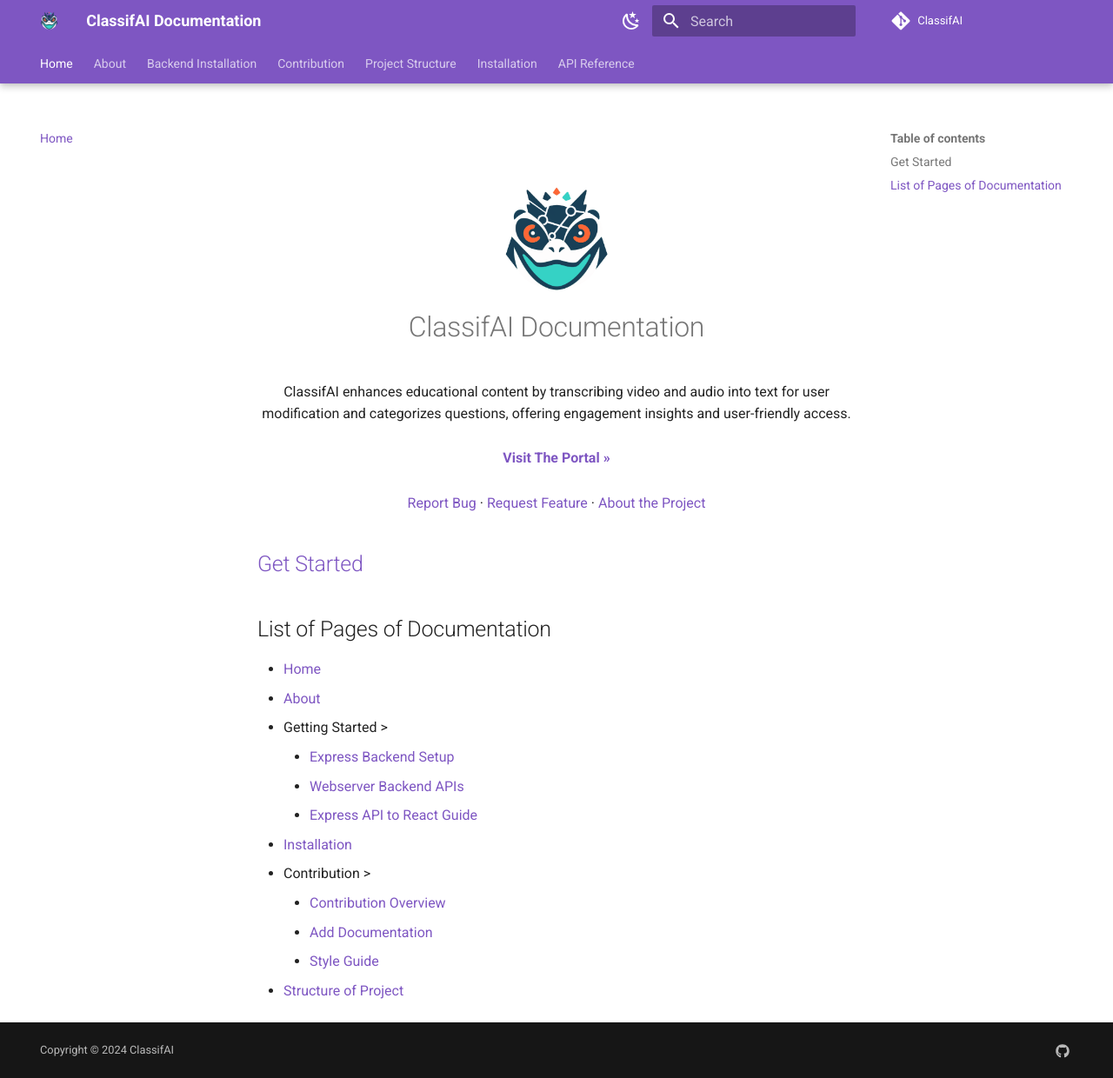
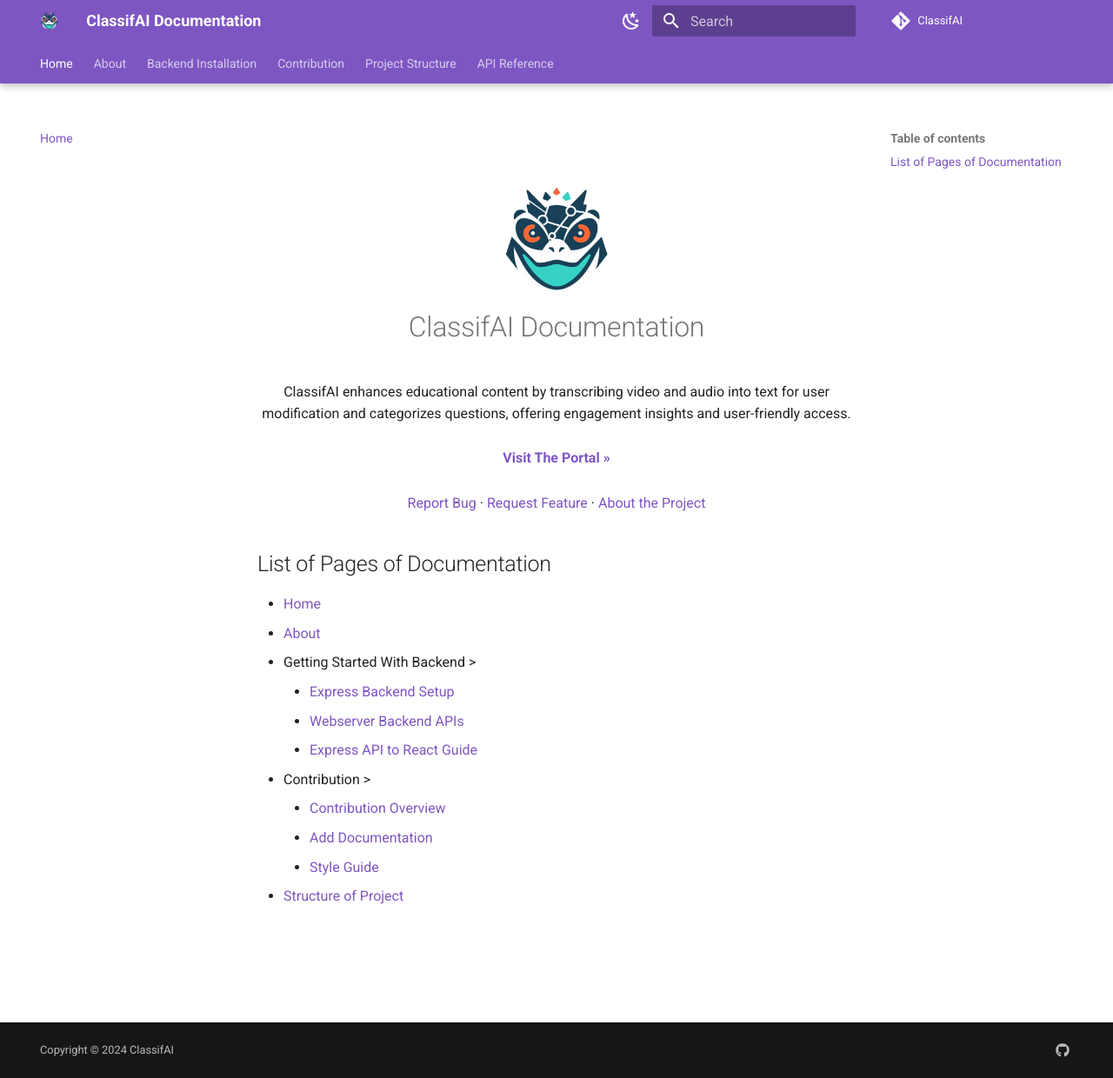
Before and after one commit to TCU-ClassifAI/classifAI, an MkDocs documentation site: the page built from docs/index.md, in a window 1280 px wide and 1240 px high. Shown: the whole window at 87% size. Built offline with MkDocs 1.6.1 and Material for MkDocs 9.7.7, drawn with Linux system fonts in a browser that asks for light colours; comment, search, counter and statistics services are not loaded.

Commit message:
Add docs

```diff
--- a/docs/index.md
+++ b/docs/index.md
@@ -24,17 +24,15 @@
   </p>
 </div>
 
-## [Get Started](getting_started.md)
 
 ## List of Pages of Documentation
 
 * [Home](index.md)
 * [About](about.md)
-- Getting Started >
+- Getting Started With Backend >
     - [Express Backend Setup](getting_started/express.md)
     - [Webserver Backend APIs](getting_started/express_api.md)
     - [Express API to React Guide](getting_started/express_api_react.md)
-* [Installation](installation.md)
 - Contribution >
     - [Contribution Overview](contribution/contributing.md)
     - [Add Documentation](contribution/editing_docs.md)
--- a/mkdocs.yml
+++ b/mkdocs.yml
@@ -12,7 +12,6 @@
     - Contribute Code: contribution/contributing.md
     - 'Style Guide': contribution/style_guide.md
   - 'Project Structure': structure.md
-  - 'Installation': installation.md
   - 'API Reference': api.md
 theme:
   name: material
```
Also changed, not shown: 2 other files.
